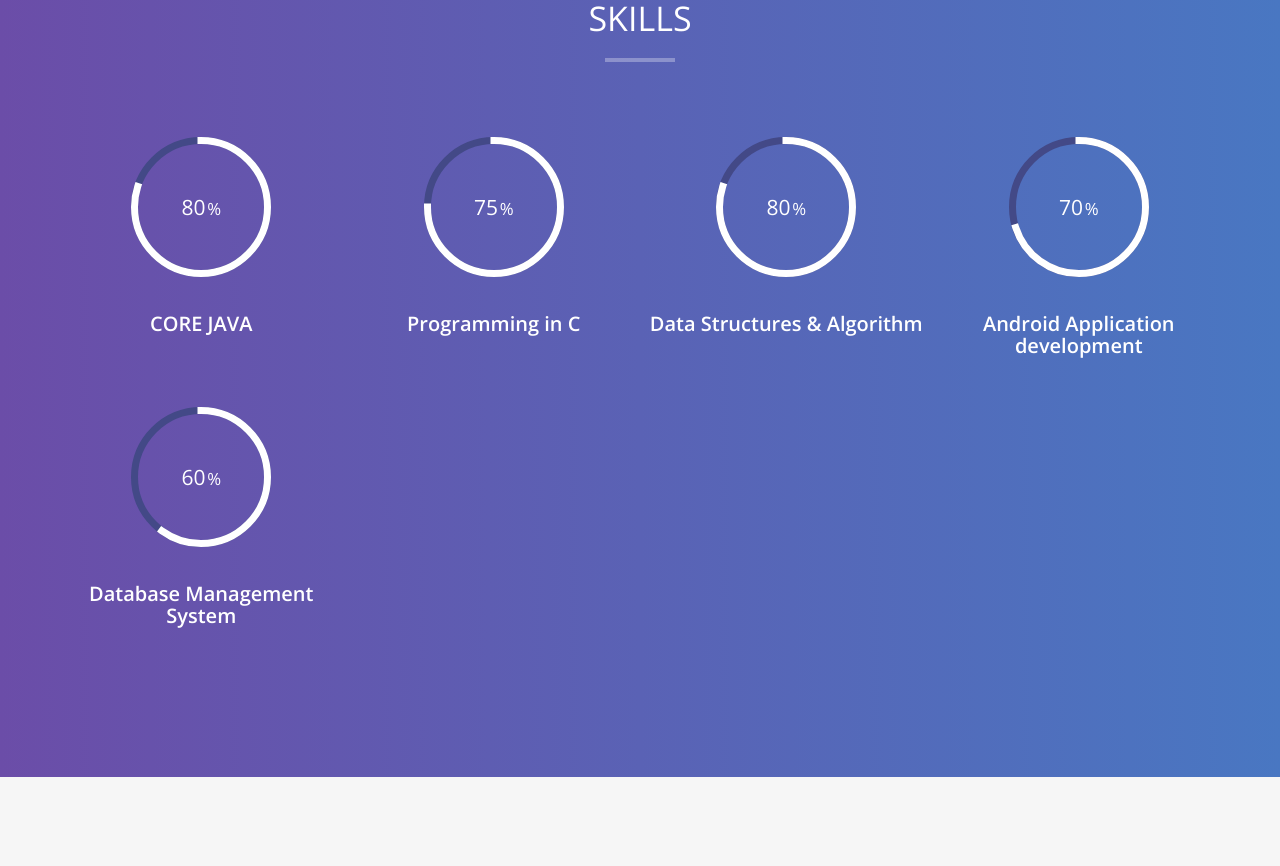
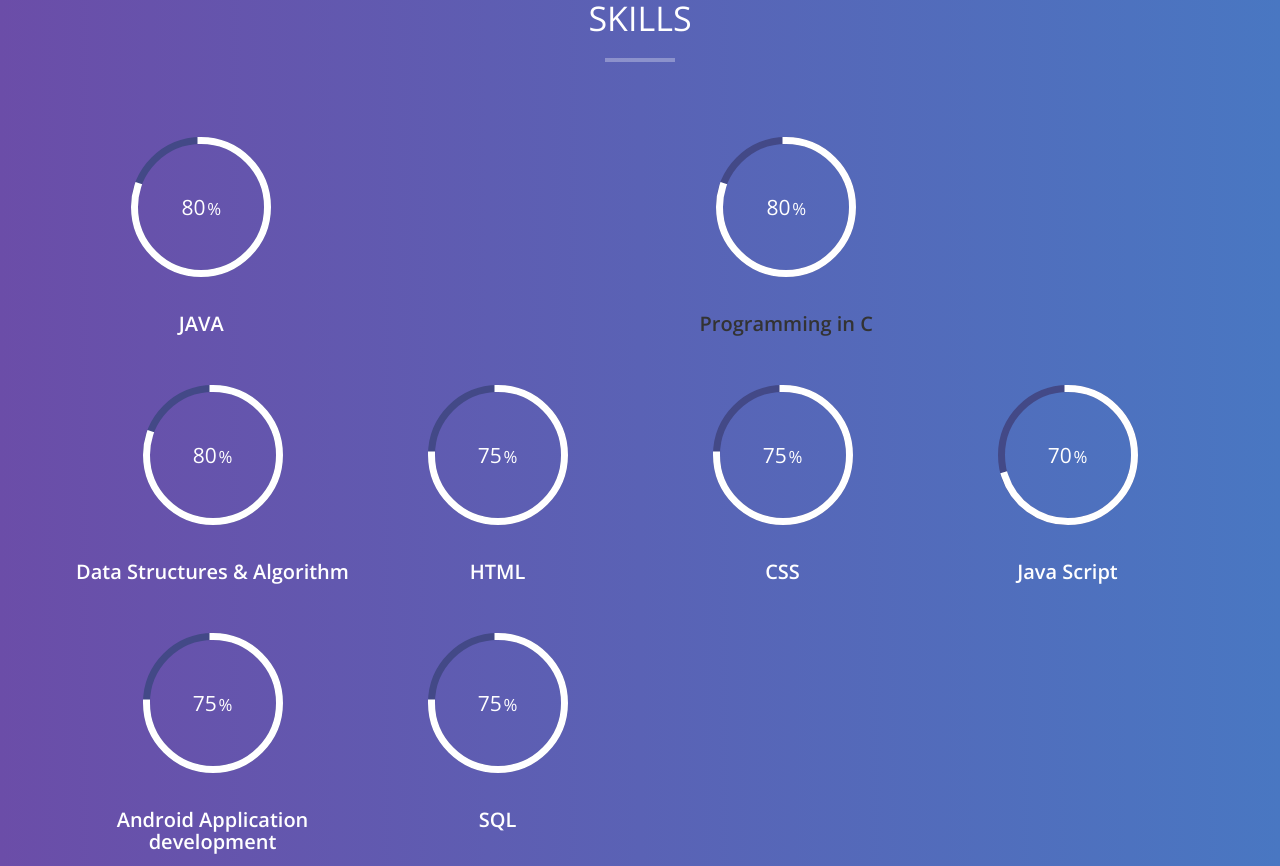
Before and after one commit to AKumardeveloper/AKumardeveloper.github.io, a plain HTML site: page index.html in a window 1280 px wide. Shown: the part 1940-2806 px from the top of the page. Drawn offline with nearby package versions, Linux system fonts and the light colour scheme.

Commit message:
Update index.html

```diff
--- a/index.html
+++ b/index.html
@@ -86,7 +86,7 @@
       <div class="col-xs-12 col-md-6">
         <div class="about-text">
           <p>"Dreams aren't those which come to you when you sleep. Dreams are those which don't let you sleep" - Dr. APJ Abdul Kalam.</p>
-            <p>A 3rd year Undergrad  student at Inderprastha Engineering College. A highly motivated, quick learner, hardworking student.
+            <p>A Final year Undergrad  student at Inderprastha Engineering College. A highly motivated, quick learner, hardworking student.
                 who believe opportunities do not happen, you have to create them. I love coding and like solving problems through algorithms,
                if not coding you would find me listening songs ,watching cricket .Apart from being a hopeless singer, I also enjoy singing songs .
                As a part of my hobby, i guide some underprivileged student. I did 5-6 student's counselling, who are studying in fee waiver scheme given by UP government.</p>
@@ -104,19 +104,28 @@
     </div>
     <div class="row">
       <div class="col-md-3 col-sm-6 skill"> <span class="chart" data-percent="80"> <span class="percent">80</span> </span>
-        <h4>CORE JAVA</h4>
-      </div>
-      <div class="col-md-3 col-sm-6 skill"> <span class="chart" data-percent="75"> <span class="percent">75</span> </span>
+        <h4>JAVA</h4>
+      </div
+      <div class="col-md-3 col-sm-6 skill"> <span class="chart" data-percent="80"> <span class="percent">75</span> </span>
         <h4>Programming in C</h4>
       </div>
-      <div class="col-md-3 col-sm-6 skill"> <span class="chart" data-percent="80"> <span class="percent"></span> </span>
+      <div class="col-md-3 col-sm-6 skill"> <span class="chart" data-percent="80"> <span class="percent">80</span> </span>
         <h4>Data Structures & Algorithm</h4>
       </div>
-      <div class="col-md-3 col-sm-6 skill"> <span class="chart" data-percent="70"> <span class="percent"></span> </span>
+         <div class="col-md-3 col-sm-6 skill"> <span class="chart" data-percent="75"> <span class="percent">80</span> </span>
+        <h4>HTML</h4>
+      </div>
+         <div class="col-md-3 col-sm-6 skill"> <span class="chart" data-percent="75"> <span class="percent">80</span> </span>
+        <h4>CSS</h4>
+      </div>
+         <div class="col-md-3 col-sm-6 skill"> <span class="chart" data-percent="70"> <span class="percent">80</span> </span>
+        <h4>Java Script</h4>
+      </div>
+      <div class="col-md-3 col-sm-6 skill"> <span class="chart" data-percent="75"> <span class="percent">80</span> </span>
         <h4>Android Application development</h4>
       </div>
-      <div class="col-md-3 col-sm-6 skill"> <span class="chart" data-percent="60"> <span class="percent">80</span> </span>
-        <h4>Database Management System</h4>
+      <div class="col-md-3 col-sm-6 skill"> <span class="chart" data-percent="75"> <span class="percent">80</span> </span>
+        <h4>SQL</h4>
       </div>
     </div>
   </div>
```
